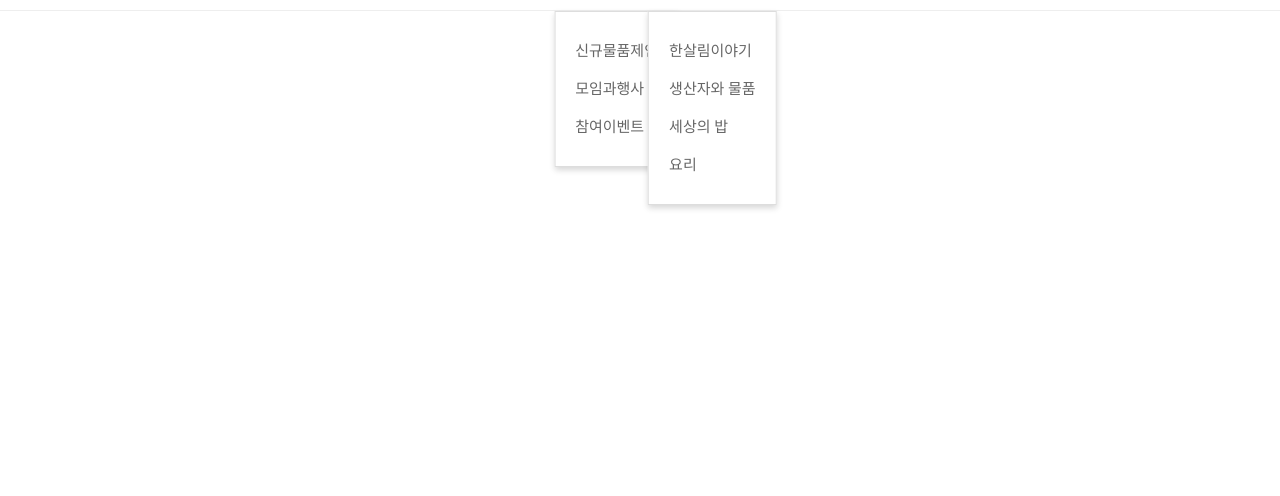
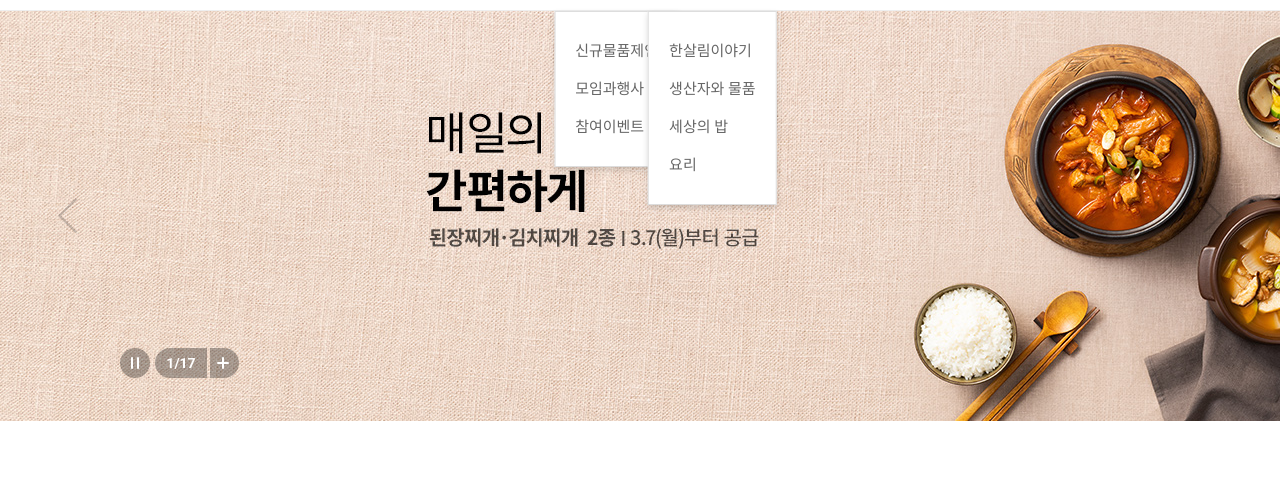
Before and after one commit to devparkse/hansalim, a plain HTML site: page index.html in a window 1280 px wide. Shown: the part 117-613 px from the top of the page. Drawn offline with nearby package versions, Linux system fonts and the light colour scheme.

Commit message:
공통 클래스 진행중

```diff
--- a/css/main.css
+++ b/css/main.css
@@ -43,7 +43,25 @@ body {
   width: 1200px;
   margin: 0 auto;
 }
+/* section 레이아웃 공통 패딩 */
+.wrap > section {
+  padding: 80px 0;
+}
 /* 타이틀 레이아웃 */
+.section-title {
+  position: relative;
+  display: block;
+  font-size: 32px;
+  line-height: 40px;
+  color: #000;
+  font-weight: 400;
+}
+.section-title b {
+  font-weight: 700;
+}
+.section-title .blue {
+  color: #76bd42;
+}
 /* 제품 기본 레이아웃 */
 /* 섹션 레이아웃 */
 /* 레이아웃 */
@@ -420,7 +438,105 @@ body {
 .visual {
   position: relative;
   display: block;
+  width: 100%;
+  height: 410px;
+  overflow: hidden;
+  padding: 0 !important;
 }
+.visual-slide {
+  position: relative;
+  display: block;
+  width: 100%;
+  height: 100%;
+}
+.visual-slide-page {
+  position: relative;
+  display: block;
+  width: 100%;
+  height: 100%;
+}
+.visual-slide-page a {
+  position: relative;
+  display: block;
+  width: 100%;
+  height: 100%;
+  text-align: center;
+}
+/* 슬라이드 이전 다음 버튼 */
+.visual-prev,
+.visual-next {
+  position: absolute;
+  top: 50%;
+  /* 좌표는 고정, 내용물!!!만 옮긴다. */
+  transform: translateY(-50%);
+  display: block;
+  border: 0;
+  cursor: pointer;
+  width: 64px;
+  height: 64px;
+  font-size: 0;
+  border-radius: 50%;
+}
+.visual-prev {
+  left: calc(50% - 600px);
+  background: rgba(0, 0, 0, 0) url("../images/visualArrP.png") no-repeat;
+  background-position: 0px -64px;
+}
+.visual-prev:hover {
+  background: rgba(0, 0, 0, 0.3) url("../images/visualArrP.png") no-repeat;
+  background-position: 0px 0px;
+}
+.visual-next {
+  right: calc(50% - 600px);
+  background: rgba(0, 0, 0, 0) url("../images/visualArrN.png") no-repeat;
+  background-position: 0px -64px;
+}
+.visual-next:hover {
+  background: rgba(0, 0, 0, 0.3) url("../images/visualArrN.png") no-repeat;
+  background-position: 0px 0px;
+}
+.visual-control {
+  position: absolute;
+  bottom: 43px;
+  left: calc(50% - 600px + 80px);
+  display: block;
+}
+.visual-play {
+  position: relative;
+  display: block;
+  width: 30px;
+  height: 30px;
+  background: url("../images/visualPlay.png") no-repeat;
+  cursor: pointer;
+  border: 0;
+  float: left;
+}
+.visual-pg {
+  position: relative;
+  display: block;
+  width: 52px;
+  height: 30px;
+  background: url("../images/visualNum.png") no-repeat;
+  text-align: center;
+  color: #fff;
+  line-height: 30px;
+  font-size: 14px;
+  font-weight: 700;
+  margin-left: 5px;
+  float: left;
+}
+.visual-more {
+  position: relative;
+  display: block;
+  width: 29px;
+  height: 30px;
+  background: url("../images/visualMore.png") no-repeat;
+  cursor: pointer;
+  border: 0;
+  margin-left: 3px;
+  float: left;
+}
+
 /* 오늘의 상품 */
 .today {
   position: relative;
--- a/index.html
+++ b/index.html
@@ -177,31 +177,70 @@
       </header>
       <!-- 비주얼 -->
       <section class="visual">
-        <div class="container"></div>
+        <div class="visual-slide">
+          <div class="visual-slide-page">
+            <a href="#">
+              <img src="images/swiper_img_01.jpg" alt="제품1" />
+            </a>
+          </div>
+        </div>
+        <!-- 좌우 슬라이드 이동 버튼 -->
+        <button class="visual-prev">이전</button>
+        <button class="visual-next">다음</button>
+        <!-- 슬라이드 콘트롤러 -->
+        <div class="visual-control clearfix">
+          <button class="visual-play"></button>
+          <div class="visual-pg">1/17</div>
+          <button class="visual-more"></button>
+        </div>
       </section>
       <!-- 오늘의 상품 -->
       <section class="today">
-        <div class="container"></div>
+        <div class="container">
+          <h2 class="section-title"><b>이 물품은 어떠세요?</b></h2>
+        </div>
       </section>
       <!-- 알뜰 상품 -->
       <section class="sale">
-        <div class="container"></div>
+        <div class="container">
+          <h2 class="section-title">
+            놓치기 아쉬운 <br />
+            <b>알뜰물품</b>
+          </h2>
+        </div>
       </section>
       <!-- 신상품 -->
       <section class="new">
-        <div class="container"></div>
+        <div class="container">
+          <h2 class="section-title">
+            반가운 <br />
+            <b>새물품</b>
+          </h2>
+        </div>
       </section>
       <!-- 추천 물품 -->
       <section class="recommend">
-        <div class="container"></div>
+        <div class="container">
+          <h2 class="section-title">
+            <b class="blue">조합원</b>님을 위한<br />
+            <b>추천물품</b>
+          </h2>
+        </div>
       </section>
       <!-- 인기 물품 -->
       <section class="popular">
-        <div class="container"></div>
+        <div class="container">
+          <h2 class="section-title">지금 가장 많이 이용하는 <b>인기물품</b></h2>
+        </div>
       </section>
       <!-- 브랜드관 -->
       <section class="brand">
-        <div class="container"></div>
+        <div class="container">
+          <h2 class="section-title">
+            한살림 가치를 담은 <br />
+            <b>브랜드관</b>
+          </h2>
+        </div>
       </section>
       <!-- 배너 -->
       <section class="banner">
@@ -209,11 +248,18 @@
       </section>
       <!-- 제철 요리 -->
       <section class="season">
-        <div class="container"></div>
+        <div class="container">
+          <h2 class="section-title">제철제맛 가득한 <b>요리</b></h2>
+        </div>
       </section>
       <!-- 이용 후기 -->
       <section class="review">
-        <div class="container"></div>
+        <div class="container">
+          <h2 class="section-title">
+            조합원의 생생한<br />
+            <b>이용후기</b>
+          </h2>
+        </div>
       </section>
       <!-- 커뮤니티 -->
       <section class="community">
```
